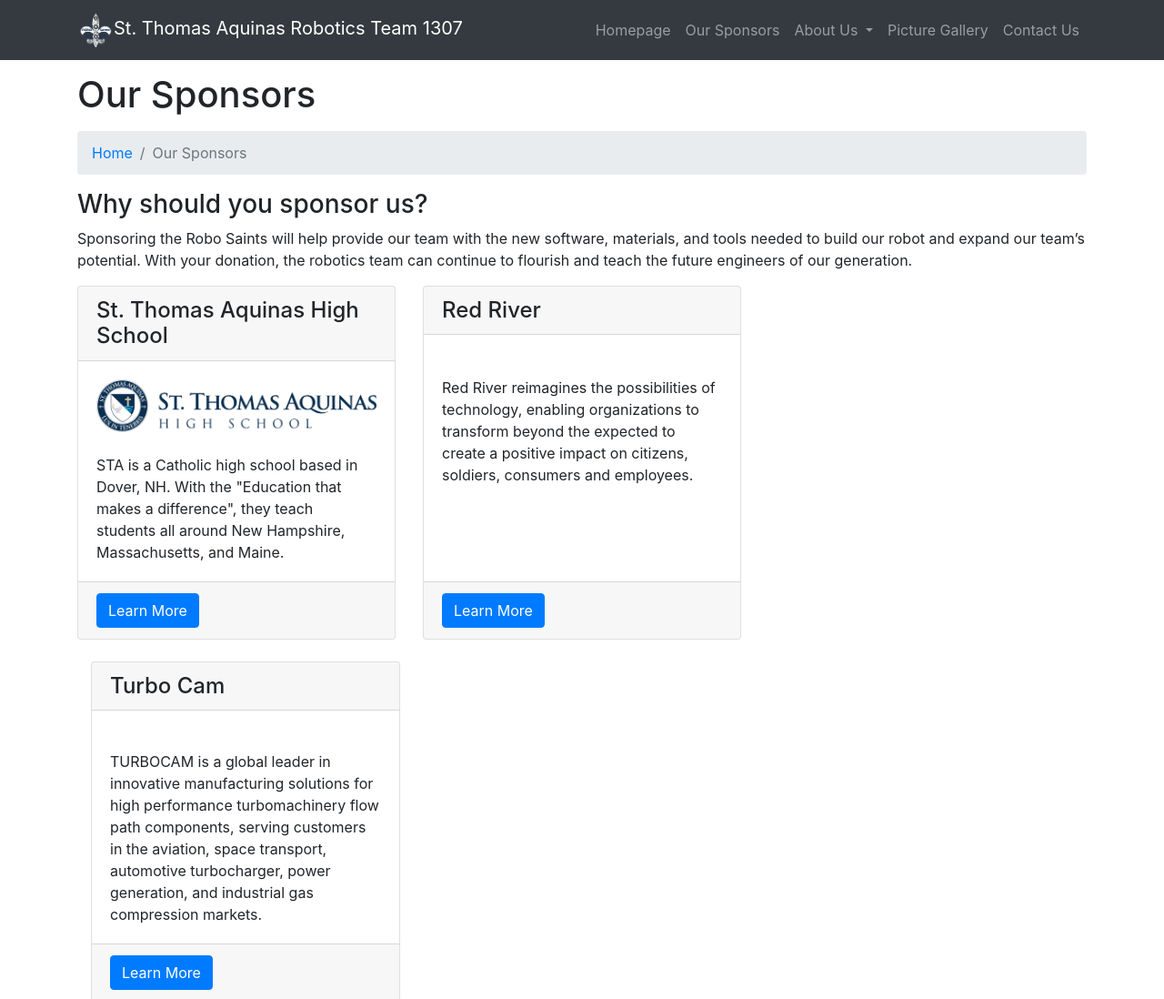
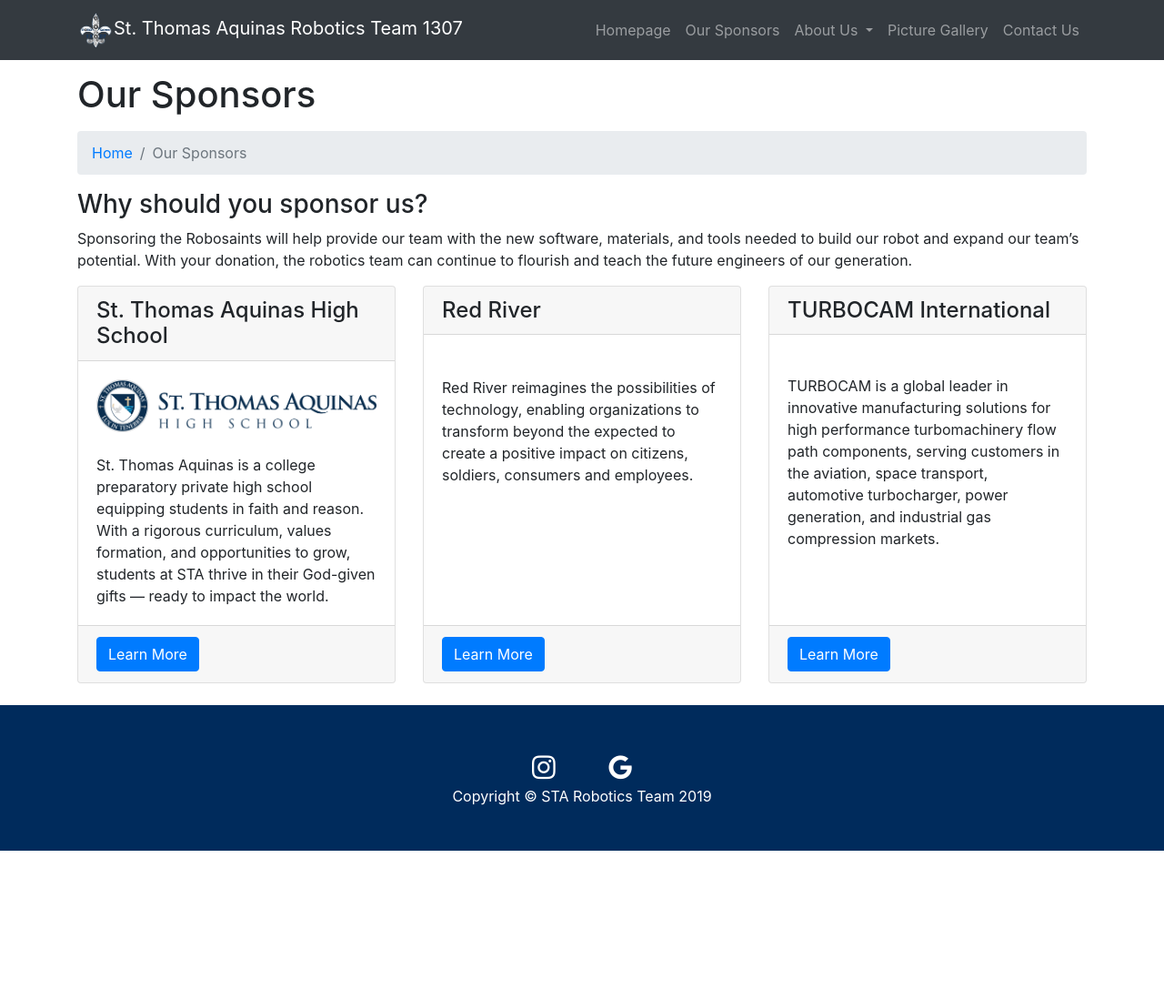
Before and after one commit to 1307Robosaints/1307Robosaints.github.io, a website: page oursponsors.html in a window 1280 px wide. Shown: the top 1098 px of the page at 91% size. After the commit the page ends 935 px from the top, so only its background shows below. Drawn offline with Linux system fonts and the light colour scheme.

Commit message:
Some sponsor updates and a student update.

```diff
--- a/oursponsors.html
+++ b/oursponsors.html
@@ -75,7 +75,7 @@
       </ol>
 
         <h3>Why should you sponsor us?</h3>
-        <p>Sponsoring the Robo Saints will help provide our team with the new software, materials, and tools needed to build our robot and expand our team’s potential. With your donation, the robotics team can continue to flourish and teach the future engineers of our generation. </p>
+        <p>Sponsoring the Robosaints will help provide our team with the new software, materials, and tools needed to build our robot and expand our team’s potential. With your donation, the robotics team can continue to flourish and teach the future engineers of our generation. </p>
 
       <!-- Image Header -->
       <!-- <img class="img-fluid rounded mb-4" src="http://placehold.it/1200x300" alt=""> -->
@@ -87,7 +87,7 @@
             <h4 class="card-header">St. Thomas Aquinas High School</h4>
             <div class="card-body">
                 <img class="img-fluid roudned mb-4" id="sponsorphoto" src="img/Sponsorphotos/staluxlogo.png">
-              <p class="card-text">STA is a Catholic high school based in Dover, NH. With the "Education that makes a difference", they teach students all around New Hampshire, Massachusetts, and Maine. </p>
+              <p class="card-text">St. Thomas Aquinas is a college preparatory private high school equipping students in faith and reason. With a rigorous curriculum, values formation, and opportunities to grow, students at STA thrive in their God-given gifts — ready to impact the world.</p>
             </div>
             <div class="card-footer">
               <a href="https://stalux.org" target="_blank" class="btn btn-primary">Learn More</a>
@@ -106,10 +106,9 @@
             </div>
           </div>
         </div>
-        </div>
         <div class="col-lg-4 mb-4">
           <div class="card h-100">
-            <h4 class="card-header">Turbo Cam</h4>
+            <h4 class="card-header">TURBOCAM International</h4>
             <div class="card-body">
             <img class="">
               <p class="card-text">TURBOCAM is a global leader in innovative manufacturing solutions for high performance turbomachinery flow path components, serving customers in the aviation, space transport, automotive turbocharger, power generation, and industrial gas compression markets.</p>
```
